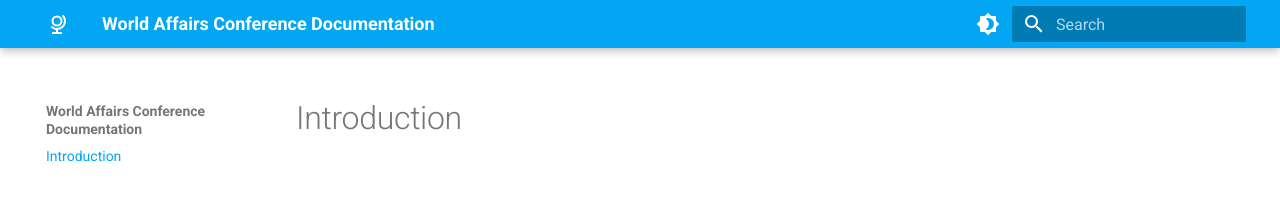
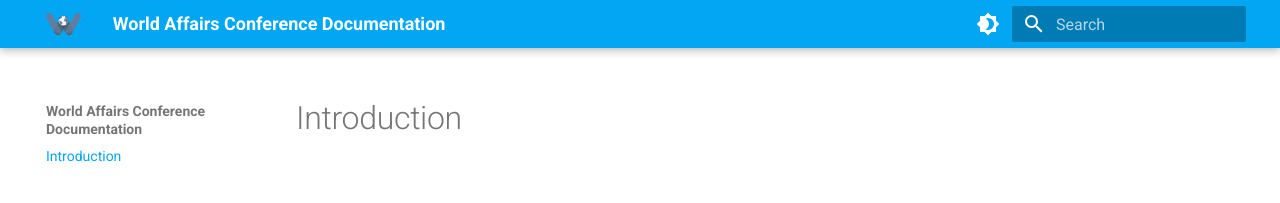
Before and after one commit to worldaffairsconference/docs, an MkDocs documentation site: the page built from docs/index.md, in a window 1280 px wide. Shown: the top 203 px of the page. Built offline with MkDocs 1.6.1 and Material for MkDocs 9.7.7, drawn with Linux system fonts in a browser that asks for light colours.

Commit message:
added wac logo

```diff
--- a/mkdocs.yml
+++ b/mkdocs.yml
@@ -3,8 +3,7 @@ site_name: World Affairs Conference Documentation
 theme:
     name: 'material'
     favicon: 'img/favicon.ico'
-    icon:
-      logo: material/globe-model
+    logo: 'img/favicon.png'
     palette:
 
     # Light mode
```
Also changed, not shown: docs/img/favicon.png (added).
